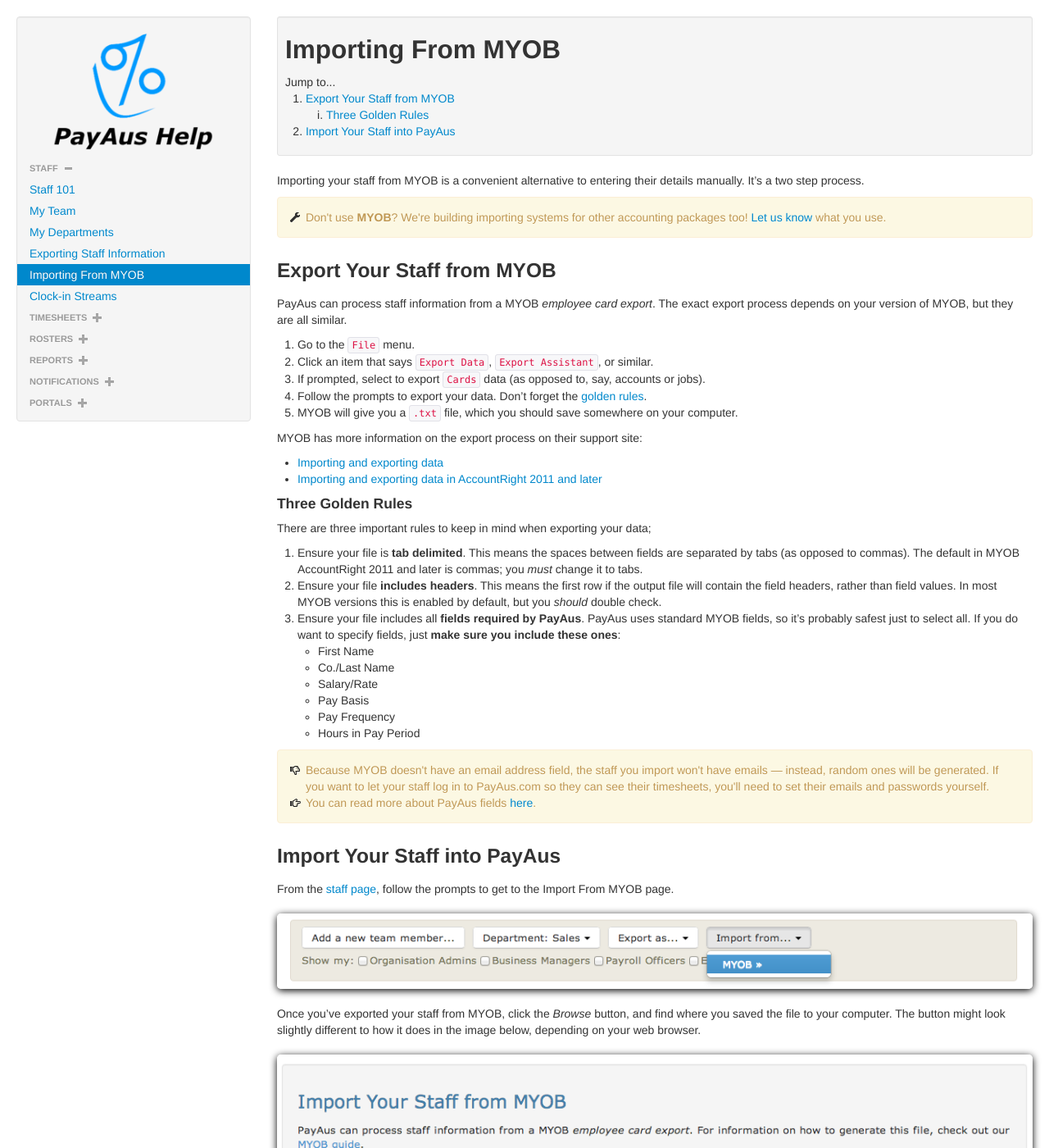
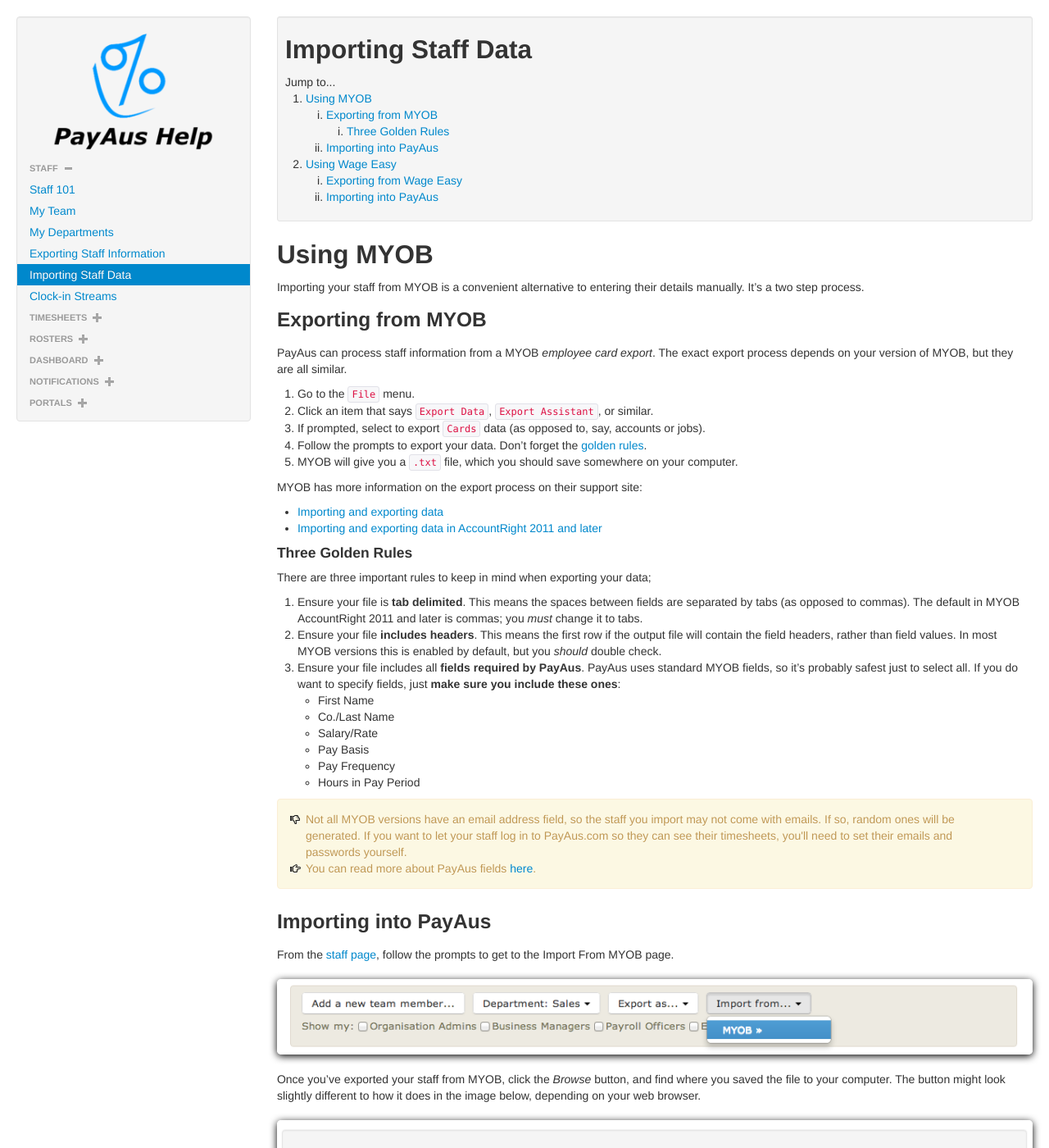
Before and after one commit to ghiculescu/payaus-docs, a Jekyll site: the page built from _posts/staff/2013-02-06-importing.md, in a window 1280 px wide and 1400 px high. Shown: the whole window at 82% size. Built offline with Jekyll 4.4.1, drawn with Linux system fonts in a browser that asks for light colours; some of the changed text lies outside the part shown.

Commit message:
udate importing. add favicon.

```diff
--- a/_config.yml
+++ b/_config.yml
@@ -3,4 +3,4 @@
 exclude: ['bin', 'vendor', 'Gemfile', 'Gemfile.lock', 'Procfile', 'Rakefile', 'unicorn.rb', 'config.ru', 'README.md']
 
 # the order that categories appear in the sidebar
-sort_order: ['staff', 'timesheets', 'rosters', 'reports', 'notifications', 'portals']
+sort_order: ['staff', 'timesheets', 'rosters', 'dashboard', 'notifications', 'portals']
--- a/_layouts/default.html
+++ b/_layouts/default.html
@@ -3,6 +3,7 @@
 <head>
   <meta charset=utf-8 />
   <title> {% if page.title %} {{ page.title }} | {% endif %} PayAus Help</title>
+  <link rel="shortcut icon" href="/favicon.ico" />
   <link rel="stylesheet" href="/css/bootstrap.min.css" />
   <link rel="stylesheet" href="/css/bootstrap-responsive.min.css" />
   <link rel="stylesheet" href="/css/style.css" />
--- a/_posts/reports/2013-02-06-intro.html
+++ b/_posts/dashboard/2013-02-06-intro.html
@@ -1,10 +1,10 @@
 ---
 published: true
 layout: guide
-title: Reports in PayAus
-categories: ['reports']
+title: The PayAus Dashboard
+categories: ['dashboard']
 sort: 1
-alias: /reports
+alias: /dashboard
 ---
 
 This article is still under construction! Check back soon.
--- a/_posts/staff/2013-02-06-myob.md
+++ b/_posts/staff/2013-02-06-importing.md
@@ -1,20 +1,15 @@
 ---
 layout: guide
-title:  Importing From MYOB
+title:  Importing Staff Data
 categories: ['staff']
 sort: 5
 ---
 
+## Using MYOB
+
 Importing your staff from MYOB is a convenient alternative to entering their details manually. It's a two step process.
 
-<div class="alert alert-block">
-	<i class="icon-wrench"> </i>
-	<p>
-		Don't use <b>MYOB</b>? We're building importing systems for other accounting packages too! <a href="http://www.payaus.com/quotes/new?from=help-myob">Let us know</a> what you use.
-	</p>
-</div>
-
-### Export Your Staff from MYOB
+### Exporting from MYOB
 
 PayAus can process staff information from a MYOB *employee card export*. The exact export process depends on your version of MYOB, but they are all similar.
 
@@ -45,12 +40,12 @@
 
 <div class="alert alert-block">
 	<i class="icon-thumbs-down"> </i>
-	<p>Because MYOB doesn't have an email address field, the staff you import won't have emails &mdash; instead, random ones will be generated. If you want to let your staff log in to PayAus.com so they can see their timesheets, you'll need to set their emails and passwords yourself.</p>
+	<p>Not all MYOB versions have an email address field, so the staff you import may not come with emails. If so, random ones will be generated. If you want to let your staff log in to PayAus.com so they can see their timesheets, you'll need to set their emails and passwords yourself.</p>
 	<i class="icon-hand-right"> </i>
 	<p>You can read more about PayAus fields  <a href="../team/#fields_available">here</a>.</p>
 </div>
 
-### Import Your Staff into PayAus
+### Importing into PayAus
 
 From the [staff page](../team/), follow the prompts to get to the Import From MYOB page.
 
@@ -63,3 +58,17 @@
 Click the *Import Staff* button when you're ready. Importing can take a minute or two, depending on how many staff you have, so be patient &mdash; and **don't** click the button again!
 
 When the import is complete you'll see your new list of staff. If there were any errors in the import, PayAus will let you know what went wrong, and which line of the MYOB file was the culprit. The errors can be corrected by editing the MYOB `.txt` file, though if there are only a few that didn't work, it may be easier to [add them manually](../team/#adding_new_team_members).
+
+## Using Wage Easy
+
+### Exporting from Wage Easy
+
+### Importing into PayAus
+
+<hr />
+<div class="alert alert-block">
+	<i class="icon-wrench"> </i>
+	<p>
+		Don't use <b>MYOB</b> or <b>Wage Easy</b>? We're building importing systems for other accounting packages too! <a href="http://www.payaus.com/quotes/new?from=help-myob">Let us know</a> what you use.
+	</p>
+</div>
--- a/index.html
+++ b/index.html
@@ -21,9 +21,9 @@
 </div>
 <div class="row-fluid">
   <div class="span4">
-    <h2>Reports</h2>
-    <p>Amazing real time data analytics. Learn more about our reports and you'll learn more about your business.</p>
-    <p><a class="btn" href="{% lead_post reports url %}">{% lead_post reports title %} »</a></p>
+    <h2>Dashboard</h2>
+    <p>Amazing real time data analytics. Quick stats on the go. The easiest way to keep on top of your business.</p>
+    <p><a class="btn" href="{% lead_post dashboard url %}">{% lead_post dashboard title %} »</a></p>
   </div>
   <div class="span4">
     <h2>Notifications</h2>
```
Also changed, not shown: _posts/rosters/2013-02-24-sms.md (+0 -1 lines), favicon.ico (added), img/users/wageeasy_export.png (added).
